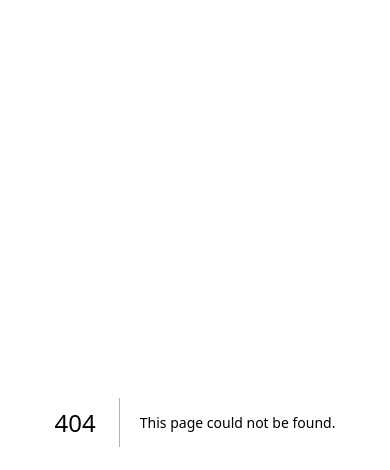
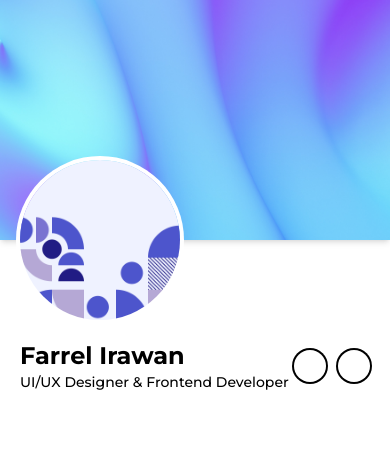
Before and after one commit to MrIrawan/indoforum, a Next.js app: page /profile/123 in a window 390 px wide. Before the commit this address had no page. Shown: the top 470 px of the page. Built offline with nearby package versions, Linux system fonts and the light colour scheme.

Commit message:
membuat halaman profile (mobile)

```diff
--- a/src/app/(auth)/layout.js
+++ b/src/app/(auth)/layout.js
@@ -5,7 +5,7 @@ export default function AuthLayout({ children }) {
         <>
             <SectionSite
                 classname={'w-full h-screen flex items-center justify-center'}
-                containerClass={'h-[800px]'}
+                containerClass={'h-[800px] w-full container mx-auto'}
             >
                 <div className="flex justify-between h-full lg:shadow-lg">
                     { children }
--- /dev/null
+++ b/src/app/profile/[id]/page.js
@@ -0,0 +1,38 @@
+import Image from "next/image"
+import indoforumImage from "../../../../public/images/mosaic-indoforum.png"
+import fluidImage from "../../../../public/images/fluid.jpg"
+
+export default function UserProfile() {
+    return (
+        <div className="w-full h-screen flex flex-col">
+            <div id="banner-image" className="w-full h-60 shadow-md relative">
+                <Image
+                    src={fluidImage}
+                    className="w-full h-full object-cover"
+                    alt="indoforum"
+                />
+                <div className="w-[160px] h-[160px] rounded-full overflow-hidden ring-4 ring-white absolute top-1/2 left-5 translate-y-10">
+                    <Image
+                        src={indoforumImage}
+                        className="w-full h-full object-cover"
+                        alt="indoforum"
+                    />
+                </div>
+            </div>
+            {/* profile card */}
+            <div className="w-full h-full px-5 pt-25">
+                {/* profile name and job */}
+                <div className="flex items-center justify-between">
+                    <div className="flex flex-col items-start">
+                        <h2 className="text-2xl font-m-bold capitalize">Farrel Irawan</h2>
+                        <p className="text-sm font-m-medium">UI/UX Designer & Frontend Developer</p>
+                    </div>
+                    <div className="flex justify-between gap-3">
+                        <button className="w-8 h-8 ring-2 rounded-full"></button>
+                        <button className="w-8 h-8 ring-2 rounded-full"></button>
+                    </div>
+                </div>
+            </div>
+        </div>
+    )
+}
--- /dev/null
+++ b/src/app/profile/layout.js
@@ -0,0 +1,9 @@
+import SectionSite from "@/components/Section"
+
+export default function UserProfileLayout({ children }) {
+    return (
+        <SectionSite containerClass={'lg:mx-auto lg:container'}>
+            { children }
+        </SectionSite>
+    )
+}
--- a/src/components/Section.js
+++ b/src/components/Section.js
@@ -1,7 +1,7 @@
 export default function SectionSite({ children, classname, containerClass }) {
     return (
         <section className={`${classname}`}>
-        <div className={`w-full container mx-auto ${containerClass}`}>
+            <div className={`${containerClass}`}>
                 { children }
             </div>
         </section>
```
Also changed, not shown: public/images/fluid.jpg (added).
